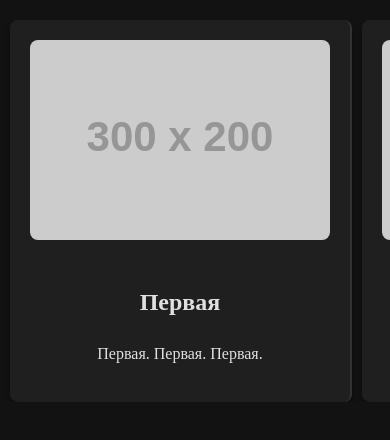
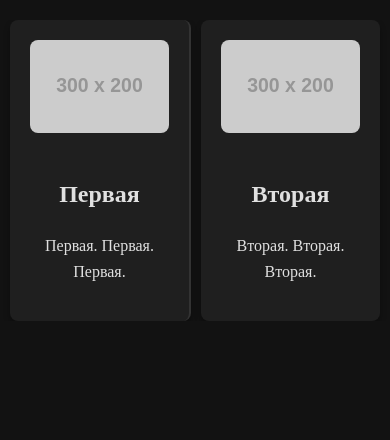
Before and after one commit to polosypoloc/jps.2000, a plain HTML site: page index.html in a window 390 px wide. Drawn offline with Linux system fonts and the light colour scheme; placeholder pictures from the web are drawn by us.

Commit message:
Update index.html

```diff
--- a/index.html
+++ b/index.html
@@ -13,7 +13,22 @@
       margin: 0;
       padding: 0;
       line-height: 1.6;
-      overflow-x: hidden; /* Убираем горизонтальную прокрутку для body */
+      overflow-x: hidden; /* Убираем горизонтальную прокрутку */
+    }
+
+    /* Вертикальная прокрутка в темном стиле */
+    body::-webkit-scrollbar {
+      width: 10px;
+    }
+    body::-webkit-scrollbar-track {
+      background: #1f1f1f; /* Цвет фона прокрутки */
+    }
+    body::-webkit-scrollbar-thumb {
+      background: #333; /* Цвет ползунка */
+      border-radius: 5px;
+    }
+    body::-webkit-scrollbar-thumb:hover {
+      background: #555; /* Цвет ползунка при наведении */
     }
 
     /* Контейнер для колонок */
@@ -23,12 +38,11 @@
       max-width: 1200px;
       margin: 20px auto; /* Центрирование контейнера */
       padding: 0 10px;
-      overflow-x: auto; /* Добавляем горизонтальную прокрутку */
     }
 
     /* Стиль для каждой колонки */
     .column {
-      flex: 0 0 calc(50% - 10px); /* Каждая колонка занимает половину ширины */
+      flex: 1; /* Равное распределение пространства */
       min-width: 300px; /* Минимальная ширина колонки */
       background-color: #1f1f1f; /* Темно-серый фон */
       padding: 20px;
@@ -53,13 +67,13 @@
     /* Адаптивность для мобильных устройств */
     @media (max-width: 768px) {
       .container {
-        flex-wrap: nowrap; /* Колонки остаются горизонтальными */
-        overflow-x: auto; /* Добавляем горизонтальную прокрутку */
+        flex-direction: row; /* Колонки остаются горизонтальными */
+        overflow-x: hidden; /* Отключаем горизонтальную прокрутку */
         gap: 10px; /* Уменьшаем расстояние между колонками */
       }
       .column {
-        flex: 0 0 calc(50% - 10px); /* Каждая колонка занимает половину ширины */
-        min-width: 300px; /* Минимальная ширина колонки */
+        flex: 1; /* Каждая колонка занимает равное пространство */
+        min-width: auto; /* Автоматическая ширина */
       }
       .column:not(:last-child) {
         border-right: 2px solid #333; /* Сохраняем вертикальную линию */
```
